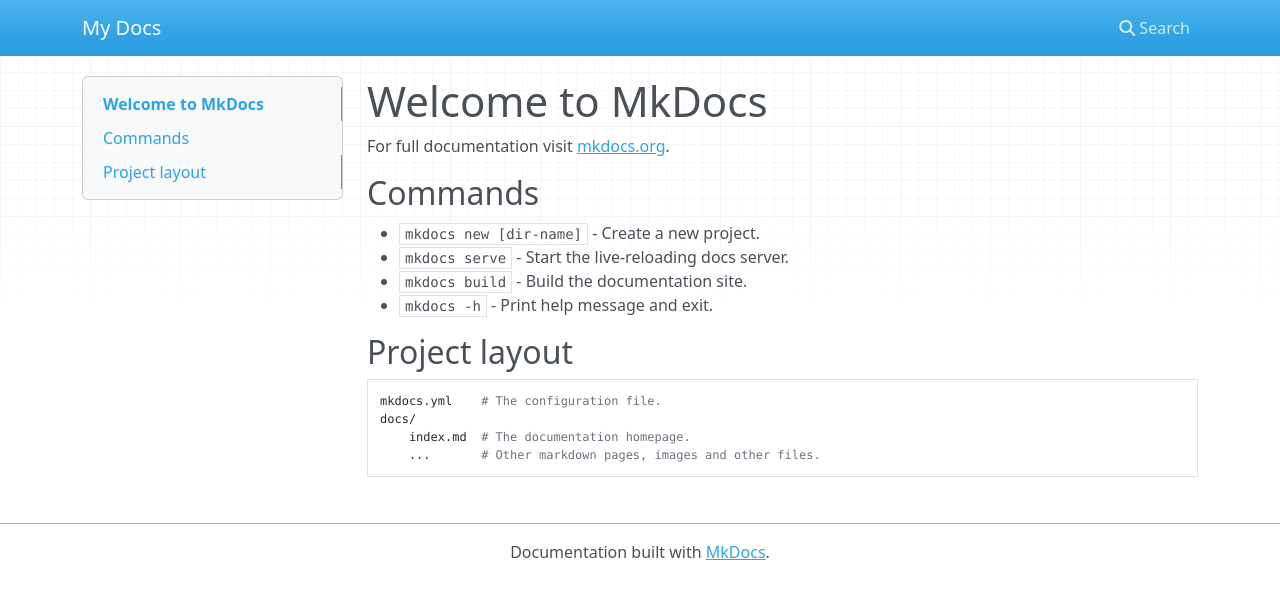
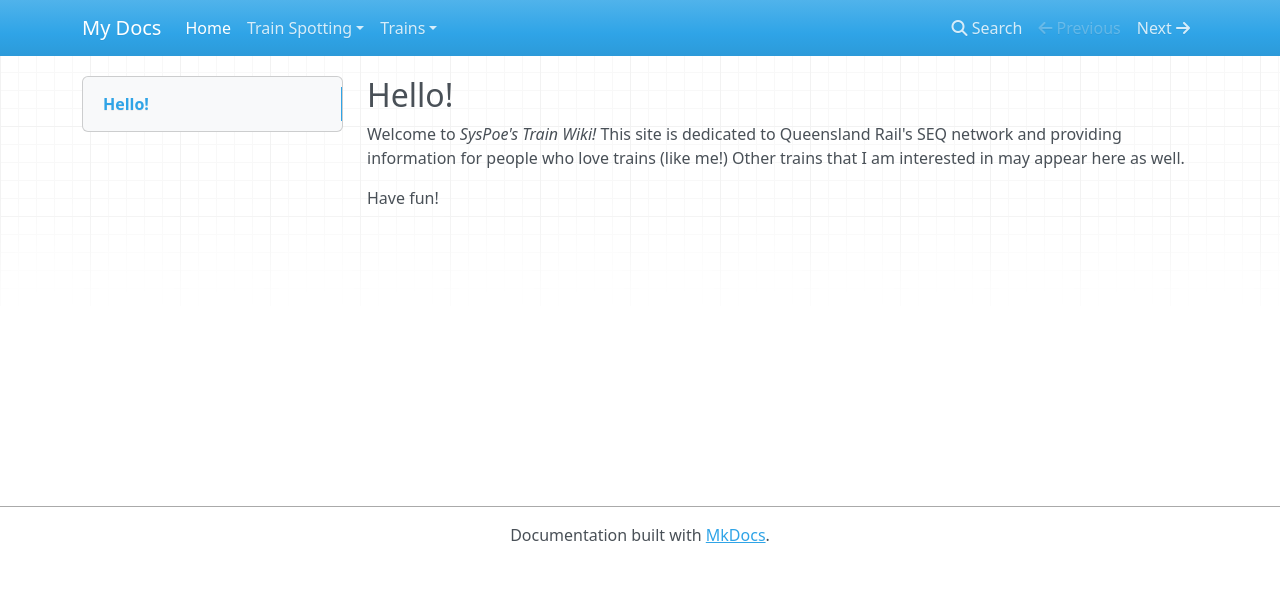
Before and after one commit to SysPoe/train-wiki, an MkDocs documentation site: the page built from docs/index.md, in a window 1280 px wide. Shown: the top 599 px of the page. Built offline with MkDocs 1.6.1, drawn with Linux system fonts in a browser that asks for light colours; nearby versions of some CDN libraries.

Commit message:
Update docs

```diff
--- a/docs/index.md
+++ b/docs/index.md
@@ -1,17 +1,5 @@
-# Welcome to MkDocs
+## Hello!
+Welcome to *SysPoe's Train Wiki!*
+This site is dedicated to Queensland Rail's SEQ network and providing information for people who love trains (like me!) Other trains that I am interested in may appear here as well.
 
-For full documentation visit [mkdocs.org](https://www.mkdocs.org).
-
-## Commands
-
-* `mkdocs new [dir-name]` - Create a new project.
-* `mkdocs serve` - Start the live-reloading docs server.
-* `mkdocs build` - Build the documentation site.
-* `mkdocs -h` - Print help message and exit.
-
-## Project layout
-
-    mkdocs.yml    # The configuration file.
-    docs/
-        index.md  # The documentation homepage.
-        ...       # Other markdown pages, images and other files.
+Have fun!
```
Also changed, not shown: docs/Trains/emus.md (added, +11 -0 lines), docs/Train-Spotting/test.md (added), 3 other files.
